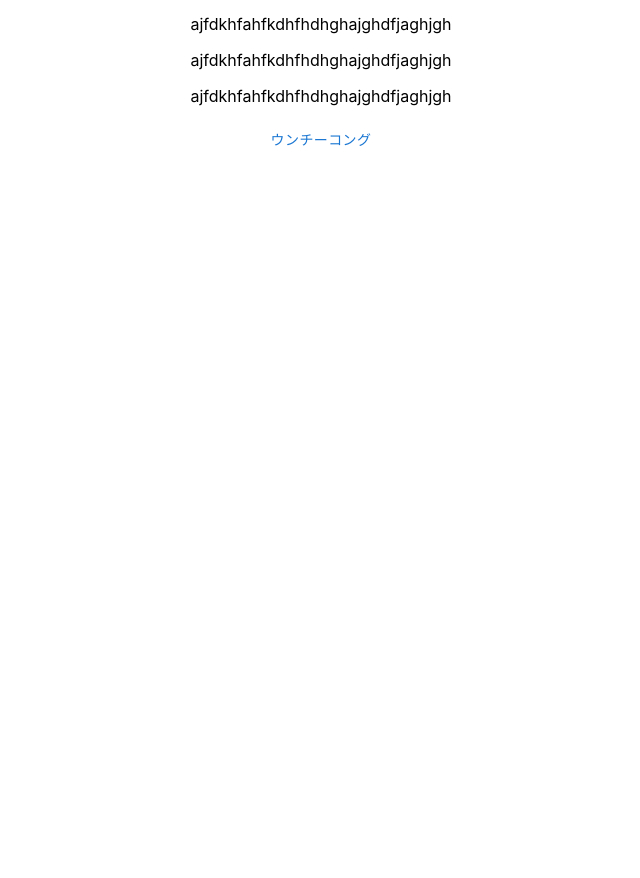
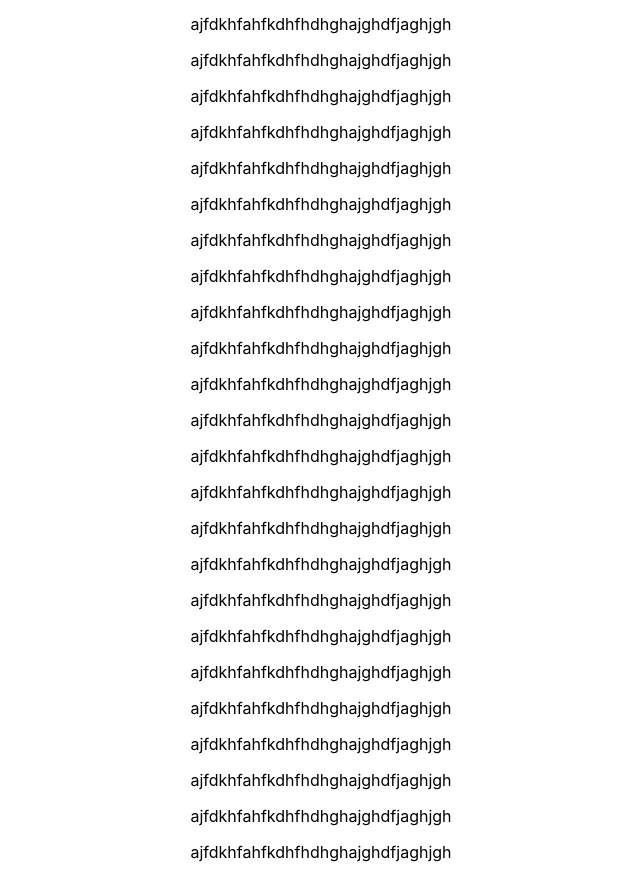
Before and after one commit to ryo1999/EmoQ, a Next.js app: page /home in a window 1280 px wide. Shown: the part 210-1088 px from the top of the page, without its empty margins (319-959 px from the left). Before the commit the page ends 800 px from the top, so only its background shows below. Built offline with nearby package versions, Linux system fonts and the light colour scheme.

Commit message:
feat: アップバーを上部に固定

```diff
--- a/src/components/molecules/appbar.tsx
+++ b/src/components/molecules/appbar.tsx
@@ -37,7 +37,7 @@ export default function Appbar() {
 
   return (
     <Box sx={{ flexGrow: 1 }}>
-      <AppBar position="static">
+      <AppBar position="fixed">
         <Toolbar>
           <Typography variant="h6" component="div" sx={{ flexGrow: 1, marginLeft: "20px" }}>
             EmoCha
--- a/src/pages/home.tsx
+++ b/src/pages/home.tsx
@@ -1,13 +1,15 @@
 import React from "react"
 import Appbar from "@/components/molecules/appbar"
-import Button from "@mui/material/Button"
+import Toolbar from "@mui/material/Toolbar"
 import { Box } from "@mui/material"
 
 export default function Home() {
   return (
     <>
       <Appbar />
+      <Toolbar/>
       <Box sx={{textAlign:"center"}}>
+        <p>ajfdkhfahfkdhfhdhghajghdfjaghjgh1</p>
         <p>ajfdkhfahfkdhfhdhghajghdfjaghjgh</p>
         <p>ajfdkhfahfkdhfhdhghajghdfjaghjgh</p>
         <p>ajfdkhfahfkdhfhdhghajghdfjaghjgh</p>
@@ -15,7 +17,26 @@ export default function Home() {
         <p>ajfdkhfahfkdhfhdhghajghdfjaghjgh</p>
         <p>ajfdkhfahfkdhfhdhghajghdfjaghjgh</p>
         <p>ajfdkhfahfkdhfhdhghajghdfjaghjgh</p>
-        <Button>ウンチーコング</Button>
+        <p>ajfdkhfahfkdhfhdhghajghdfjaghjgh</p>
+        <p>ajfdkhfahfkdhfhdhghajghdfjaghjgh</p>
+        <p>ajfdkhfahfkdhfhdhghajghdfjaghjgh</p>
+        <p>ajfdkhfahfkdhfhdhghajghdfjaghjgh</p>
+        <p>ajfdkhfahfkdhfhdhghajghdfjaghjgh</p>
+        <p>ajfdkhfahfkdhfhdhghajghdfjaghjgh</p>
+        <p>ajfdkhfahfkdhfhdhghajghdfjaghjgh</p>
+        <p>ajfdkhfahfkdhfhdhghajghdfjaghjgh</p>
+        <p>ajfdkhfahfkdhfhdhghajghdfjaghjgh</p>
+        <p>ajfdkhfahfkdhfhdhghajghdfjaghjgh</p>
+        <p>ajfdkhfahfkdhfhdhghajghdfjaghjgh</p>
+        <p>ajfdkhfahfkdhfhdhghajghdfjaghjgh</p>
+        <p>ajfdkhfahfkdhfhdhghajghdfjaghjgh</p>
+        <p>ajfdkhfahfkdhfhdhghajghdfjaghjgh</p>
+        <p>ajfdkhfahfkdhfhdhghajghdfjaghjgh</p>
+        <p>ajfdkhfahfkdhfhdhghajghdfjaghjgh</p>
+        <p>ajfdkhfahfkdhfhdhghajghdfjaghjgh</p>
+        <p>ajfdkhfahfkdhfhdhghajghdfjaghjgh</p>
+        <p>ajfdkhfahfkdhfhdhghajghdfjaghjgh</p>
+        <p>ajfdkhfahfkdhfhdhghajghdfjaghjgh</p>
       </Box>
     </>
   )
```
